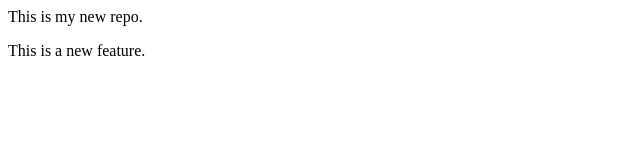
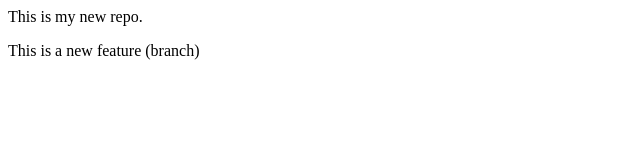
Before and after one commit to AnjaliSharma-1/localRepo, a plain HTML site: page index.html in a window 1280 px wide. Shown: the full height of the page, 0-640 px from the left. Drawn offline with Linux system fonts and the light colour scheme.

```diff
--- a/index.html
+++ b/index.html
@@ -1,2 +1,2 @@
 <p> This is my new repo.</p>
-<p> This is a new feature.</p>
+<p> This is a new feature (branch) </p>
```
